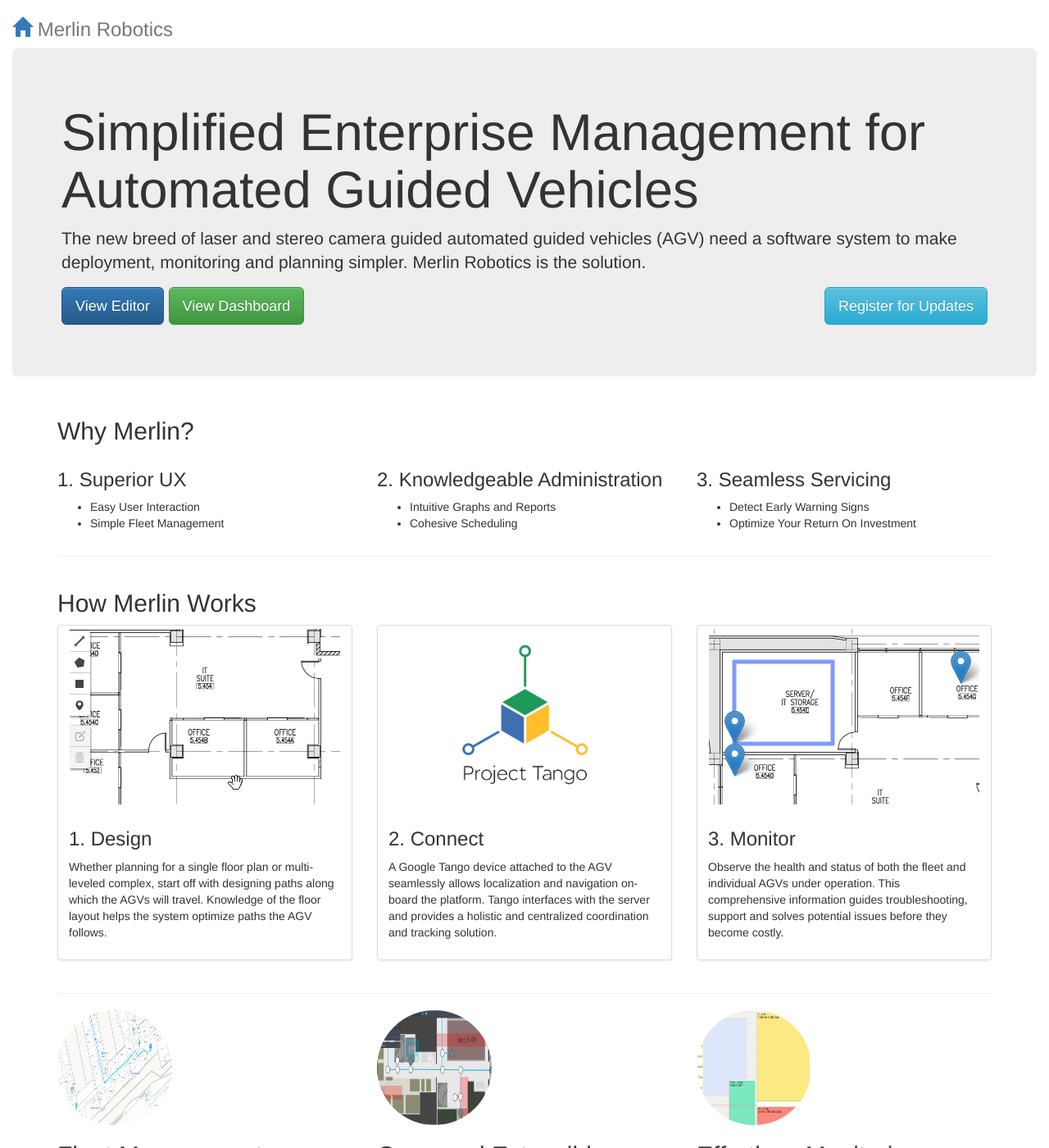
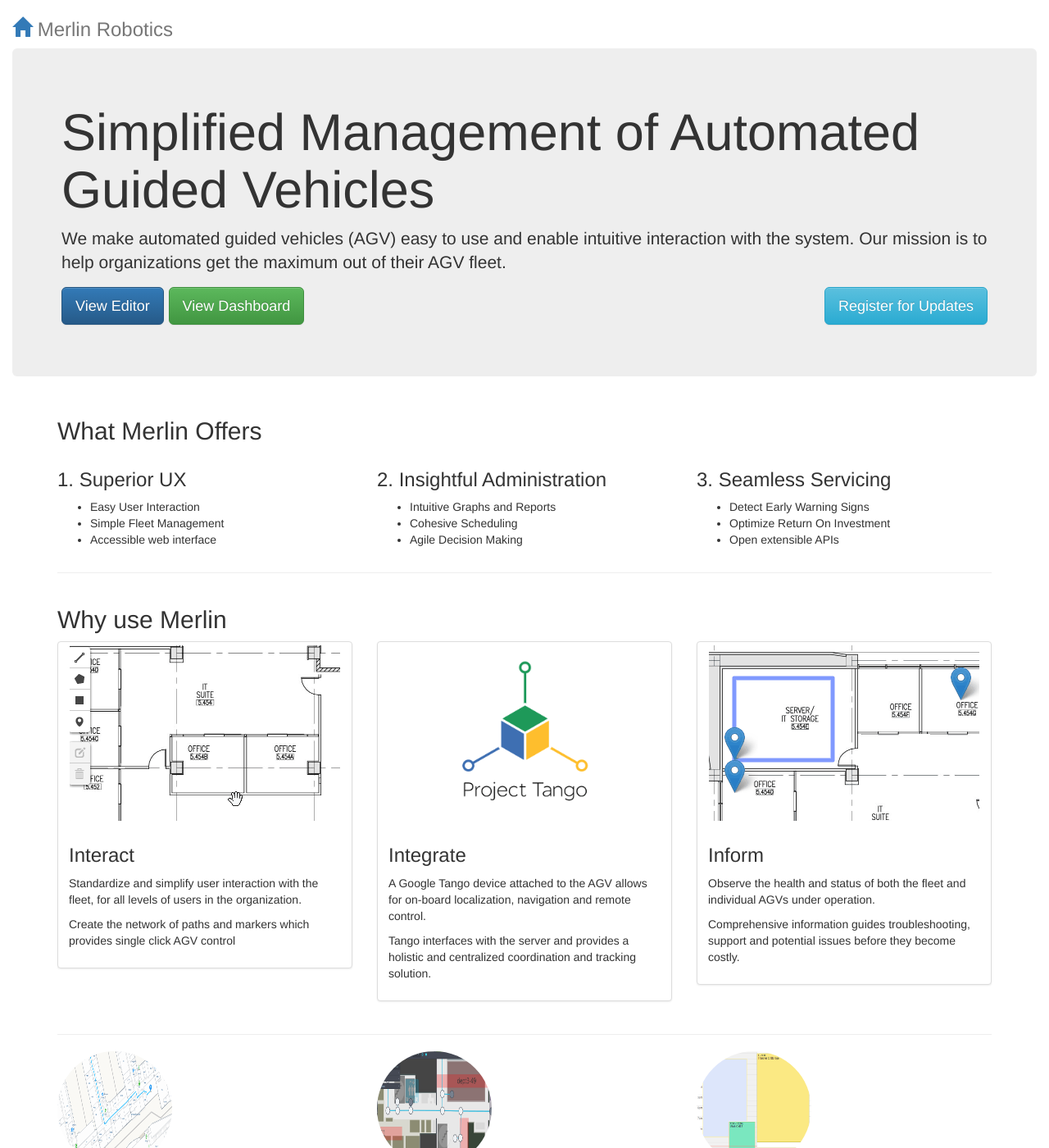
Before and after one commit to virajranjankumar/merlin, a Jekyll site: the page built from index.html, in a window 1280 px wide and 1400 px high. Shown: the whole window at 82% size. Built offline with Jekyll 4.4.1, drawn with Linux system fonts in a browser that asks for light colours; nearby versions of some CDN libraries; some of the changed text lies outside the part shown.

Commit message:
Removed references to 'you', to improve sentences
Add one extra point to the first row, as 3 is a pleasing number of points.

```diff
--- a/index.html
+++ b/index.html
@@ -4,8 +4,9 @@ layout: bootstrap
 <link href="https://fonts.googleapis.com/icon?family=Material+Icons" rel="stylesheet">
 
 <div class="jumbotron">
-  <h1>Simplified Enterprise Management for Automated Guided Vehicles</h1>
-  <p class="lead">The new breed of laser and stereo camera guided automated guided vehicles (AGV) need a software system to make deployment, monitoring and planning simpler. {{site.company}} is the solution.</p>
+  <h1>Simplified Management of Automated Guided Vehicles</h1>
+  <p class="lead">We make automated guided vehicles (AGV) easy to use and enable intuitive interaction with the system. Our mission is to help organizations get the maximum out of their AGV fleet.</p>
+
   <p>
     <a class="btn btn-lg btn-primary" href="{{ site.baseurl }}/map" role="button">View Editor</a>
     <a class="btn btn-lg btn-success" href="{{ site.baseurl }}/dashboard" role="button">View Dashboard</a>
@@ -16,7 +17,7 @@ layout: bootstrap
 <div class="container marketing">
   <div class="row">
     <div class="col-xs-12">
-      <h2 class="text-xs-center">Why Merlin?</h2>
+      <h2 class="text-xs-center">What Merlin Offers</h2>
     </div>
     <div class="col-sm-6 col-md-4">
       <h3>1. Superior UX</h3>
@@ -24,15 +25,17 @@ layout: bootstrap
         <ul>
           <li>Easy User Interaction</li>
           <li>Simple Fleet Management</li>
+          <li>Accessible web interface</li>
         </ul>
       </p>
     </div>
     <div class="col-sm-6 col-md-4">
-      <h3>2. Knowledgeable Administration</h3>
+      <h3>2. Insightful Administration</h3>
       <p>
         <ul>
           <li>Intuitive Graphs and Reports</li>
           <li>Cohesive Scheduling</li>
+          <li>Agile Decision Making</li>
         </ul>
       </p>
     </div>
@@ -41,7 +44,8 @@ layout: bootstrap
       <p>
         <ul>
           <li>Detect Early Warning Signs</li>
-          <li>Optimize Your Return On Investment</li>
+          <li>Optimize Return On Investment</li>
+          <li>Open extensible APIs</li>
         </ul>
       </p>
     </div>
@@ -51,14 +55,15 @@ layout: bootstrap
 
   <div class="row">
     <div class="col-xs-12">
-      <h2 class="text-xs-center">How Merlin Works</h2>
+      <h2 class="text-xs-center">Why use Merlin</h2>
     </div>
     <div class="col-sm-6 col-md-4">
       <div class="thumbnail">
         <img class="align-center" width="330" height="214" src="{{ site.baseurl }}/assets/editor.gif">
         <div class="caption">
-          <h3>1. Design</h3>
-          <p>Whether planning for a single floor plan or multi-leveled complex, start off with designing paths along which the AGVs will travel. Knowledge of the floor layout helps the system optimize paths the AGV follows.</p>
+          <h3>Interact</h3>
+            <p>Standardize and simplify user interaction with the fleet, for all levels of users in the organization.</p>
+            <p>Create the network of paths and markers which provides single click AGV control</p>
         </div>
       </div>
     </div>
@@ -66,8 +71,9 @@ layout: bootstrap
       <div class="thumbnail">
         <img class="align-center" width="214" height="214" src="{{ site.baseurl }}/assets/tango.png">
         <div class="caption">
-          <h3>2. Connect</h3>
-          <p>A Google Tango device attached to the AGV seamlessly allows localization and navigation on-board the platform. Tango interfaces with the server and provides a holistic and centralized coordination and tracking solution.</p>
+          <h3>Integrate</h3>
+          <p>A Google Tango device attached to the AGV allows for on-board localization, navigation and remote control.</p>
+          <p>Tango interfaces with the server and provides a holistic and centralized coordination and tracking solution.</p>
         </div>
       </div>
     </div>
@@ -75,8 +81,9 @@ layout: bootstrap
       <div class="thumbnail">
         <img class="align-center" width="330" height="214" src="{{ site.baseurl }}/assets/dashboard.gif">
         <div class="caption">
-          <h3>3. Monitor</h3>
-          <p>Observe the health and status of both the fleet and individual AGVs under operation. This comprehensive information guides troubleshooting, support and solves potential issues before they become costly.</p>
+          <h3>Inform</h3>
+          <p>Observe the health and status of both the fleet and individual AGVs under operation.</p>
+          <p>Comprehensive information guides troubleshooting, support and potential issues before they become costly.</p>
         </div>
       </div>
     </div>
@@ -114,7 +121,7 @@ layout: bootstrap
       <div class="row featurette">
         <div class="col-md-7">
           <h2 class="featurette-heading">Information rich maps. <span class="text-muted"> Easy to customize.</span></h2>
-          <p class="lead">Add annotations and enhance the map with your custom labels. Give further context to help other users and the AGVs to better understand and utilize the map. Build routes that are accessible for the AGV's and enhance the map with points for docking and charging.</p>
+          <p class="lead">Add annotations and enhance the map with custom labels. Give further context to help other users and the AGVs to better understand and utilize the map. Build routes that are accessible for the AGV's and enhance the map with points for docking and charging.</p>
           <a class="btn btn-primary" href="{{ site.baseurl }}/map" role="button">Try the Editor</a>
         </div>
         <div class="col-md-5">
@@ -127,7 +134,7 @@ layout: bootstrap
       <div class="row featurette">
         <div class="col-md-7 col-md-push-5">
           <h2 class="featurette-heading">Bring Your Own Tools (BYOT). <span class="text-muted"> Seamless integration.</span></h2>
-          <p class="lead">Schedule repetitive tasks and routes for the AGV fleet using your favorite calendaring system. Integrate seamlessly with you existing work-flow and use the tools that you love.</p>
+          <p class="lead">Schedule repetitive tasks and routes for AGV fleets using any calendaring system. Integrate seamlessly with existing work-flows and use tools teams love and trust.</p>
           <a class="btn btn-primary" href="{{ site.baseurl }}/calendar" role="button">Try the Scheduler</a>
         </div>
         <div class="col-md-5 col-md-pull-7">
@@ -140,11 +147,11 @@ layout: bootstrap
       <div class="row featurette">
         <div class="col-md-7">
           <h2 class="featurette-heading">Intuitive User Interface. <span class="text-muted"><i>Uber</i> for automation.</span></h2>
-          <p class="lead">Control multiple AGVs using an intuitive interface. We took design cues from the most intuitive mapping software Google Maps, so if you've used Google maps before, you will feel right at home with Merlin. Work with familiar user interfaces and user interactions. We take advantage of learned user behavior and remove the complexity of automation software.</p>
+          <p class="lead">Control multiple AGVs using an intuitive interface and work with well designed and familiar user interfaces. We take advantage of learned user behavior to remove the complexity of automation.</p>
           <a class="btn btn-primary" href="{{ site.baseurl }}/detail" role="button">View AGV Detail page</a>
         </div>
         <div class="col-md-5">
-          <img class="featurette-image img-responsive center-block" src="{{ site.baseurl }}/assets/empty.png" width="500px" height="500px" alt="Indoor Map and Floorplan">
+          <img class="featurette-image img-responsive center-block" src="{{ site.baseurl }}/assets/empty.png" width="500px" height="500px">
         </div>
       </div>
 
@@ -156,7 +163,7 @@ layout: bootstrap
           <p class="lead">Schedule paths and routes anywhere within a factory or production floor. The software system keeps track of which AGV's should be allocated to the task and handles issues such as fleet management and optimized delivery.</p>
         </div>
         <div class="col-md-5 col-md-pull-7">
-          <img class="featurette-image img-responsive center-block" src="{{ site.baseurl }}/assets/route.png" width="500px" height="500px" alt="AGV Routing">
+          <img class="featurette-image img-responsive center-block" src="{{ site.baseurl }}/assets/route.png" width="500px" height="500px">
         </div>
       </div>
 
@@ -165,10 +172,10 @@ layout: bootstrap
       <div class="row featurette">
         <div class="col-md-7">
           <h2 class="featurette-heading">Multiple floors and large spaces. <span class="text-muted">We handle it.</span></h2>
-          <p class="lead">It doesn’t matter how many areas you need to monitor and how many AGV's you need to keep track, our software will allow you to quickly control, monitor and manage your fleet.</p>
+          <p class="lead">It doesn’t matter how many areas need monitoring and how many AGVs need to be kept track, our software will allow users to quickly control, monitor and manage the fleet.</p>
         </div>
         <div class="col-md-5">
-          <img class="featurette-image img-responsive center-block" src="{{ site.baseurl }}/assets/large_route.png" width="500px" height="500px" alt="Large Indoor Map">
+          <img class="featurette-image img-responsive center-block" src="{{ site.baseurl }}/assets/large_route.png" width="500px" height="500px">
         </div>
       </div>
 
```
